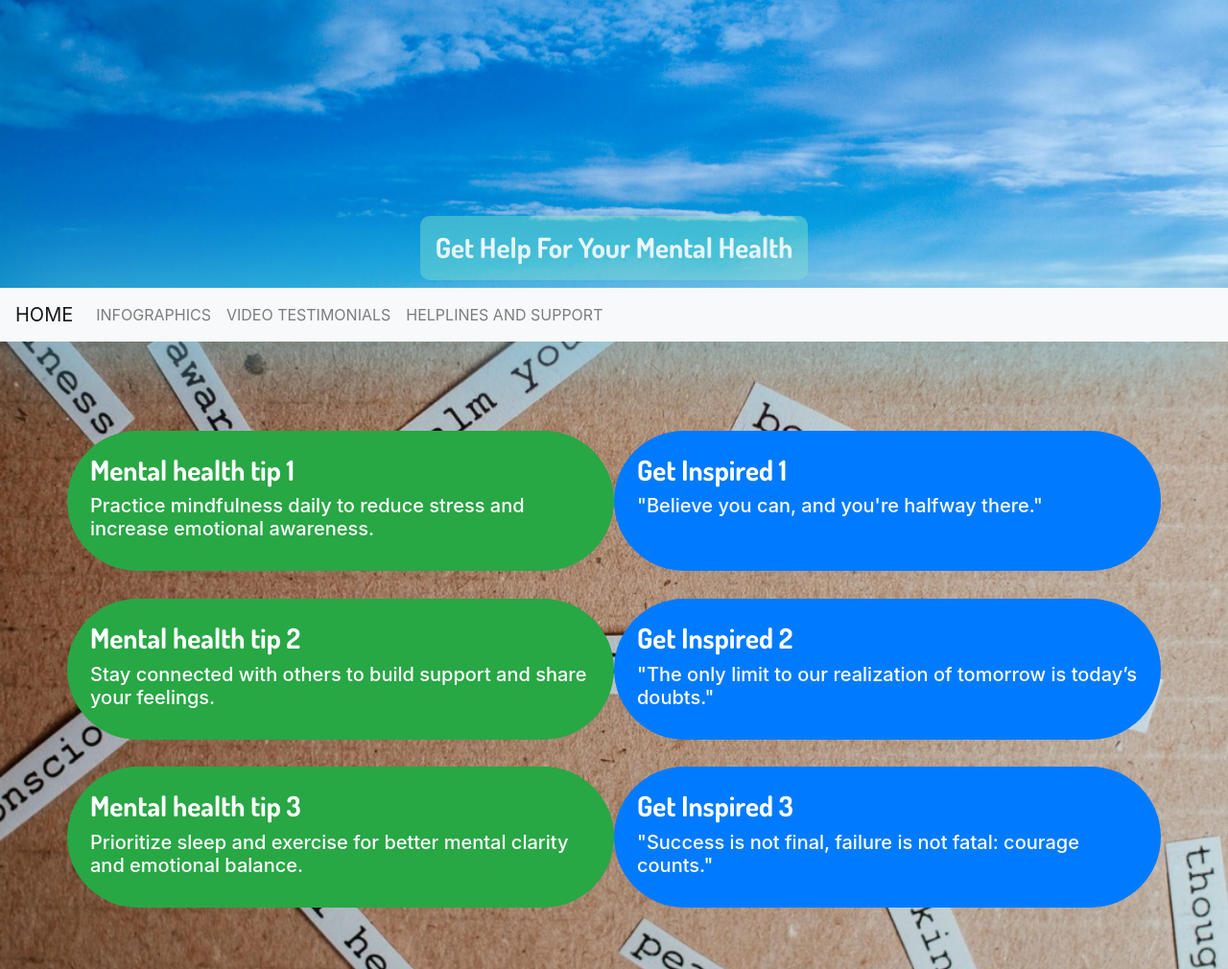
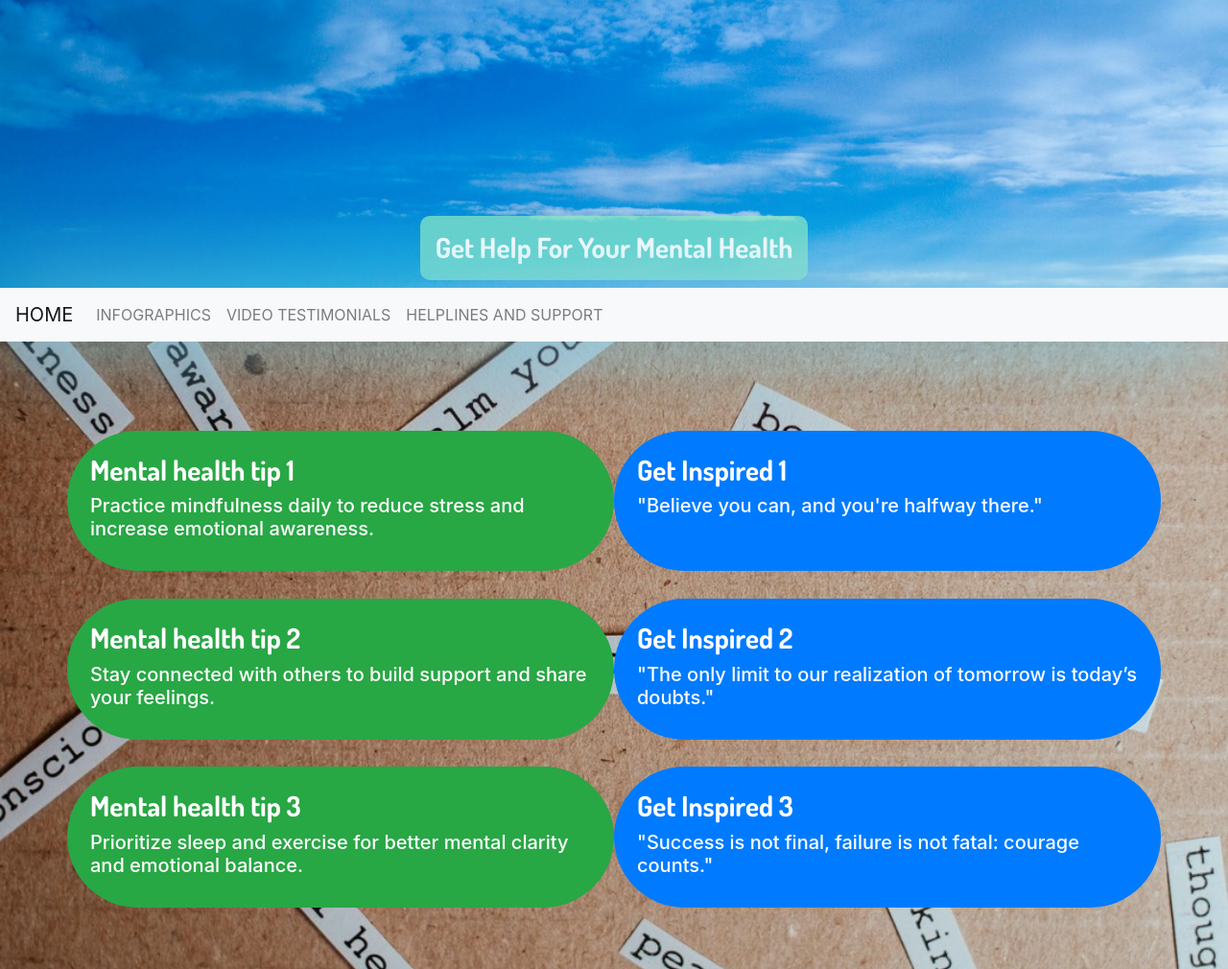
Before and after one commit to Patrick5009/Get-Help-With-Your-Mental-Health, a plain HTML site: page index.html in a window 1280 px wide. Shown: the top 1010 px of the page at 96% size. Drawn offline with nearby package versions, Linux system fonts and the light colour scheme.

Commit message:
removed all commented out code

```diff
--- a/assets/css/style.css
+++ b/assets/css/style.css
@@ -1,8 +1,7 @@
 /* google fonts import */
 @import url('https://fonts.googleapis.com/css2?family=Dosis:wght@200..800&family=Old+Standard+TT:ital,wght@0,400;0,700;1,400&display=swap');
 
-/*<uniquifier>: Use a unique and descriptive class name */
-/* <weight>: Use a value from 200 to 800 */
+
 
  .dosis {
   font-family: "Dosis", sans-serif;
@@ -72,7 +71,7 @@ nav {
 
 .logo-text {
     color: white;
-    background-color: rgba(143, 237, 196, 0.411);
+    background-color: rgba(143, 237, 196, 0.705);
     margin-top: 2rem;
     padding: 1rem;
     border-radius: 10px;
```
Also changed, not shown: index.html (+8 -11 lines).
